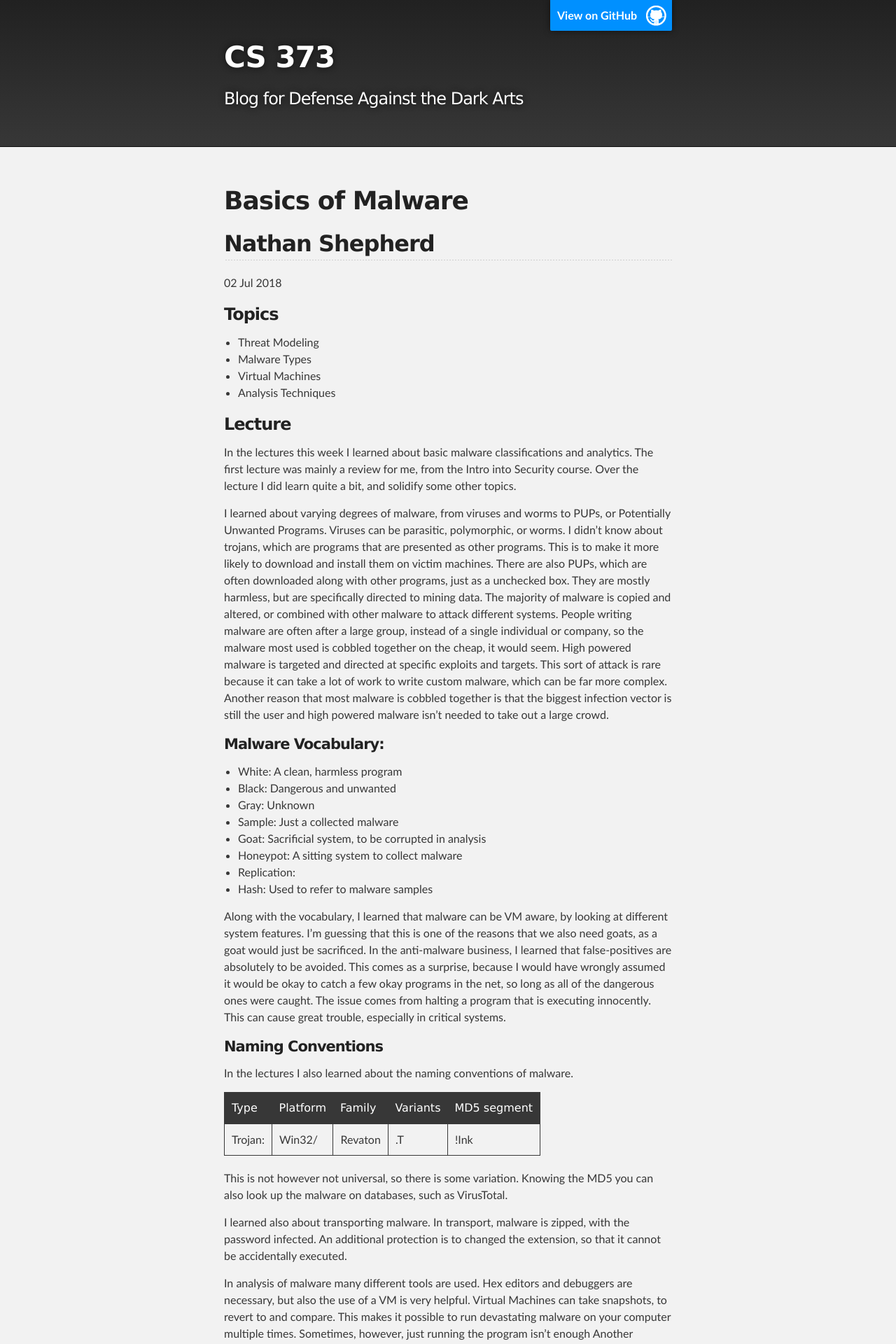
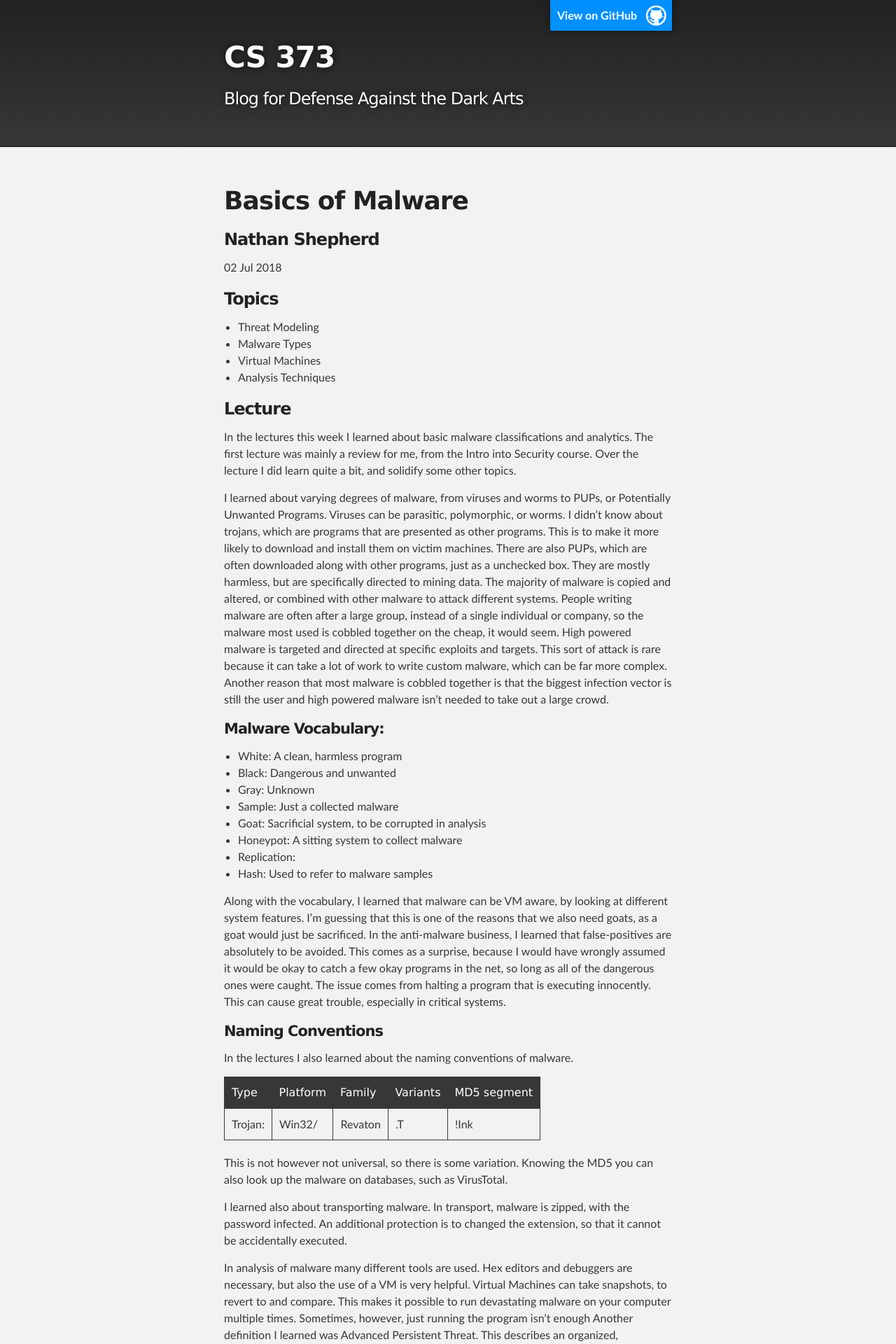
Before and after one commit to shephern/CS373, a Jekyll site: the page built from docs/basics-of-malware.md, in a window 1280 px wide. Shown: the top 1920 px of the page at 70% size. Built offline with Jekyll 4.4.1, drawn with Linux system fonts in a browser that asks for light colours.

Commit message:
Font change

```diff
--- a/docs/_layouts/post.html
+++ b/docs/_layouts/post.html
@@ -2,7 +2,7 @@
 layout: default
 ---
 <h1>{{ page.title }}</h1>
-<h2>{{ site.author }}</h2>
+<h3>{{ site.author }}</h3>
 <p class="meta">{{ page.date | date_to_string }}</p>
 
 <div class="post">
```
